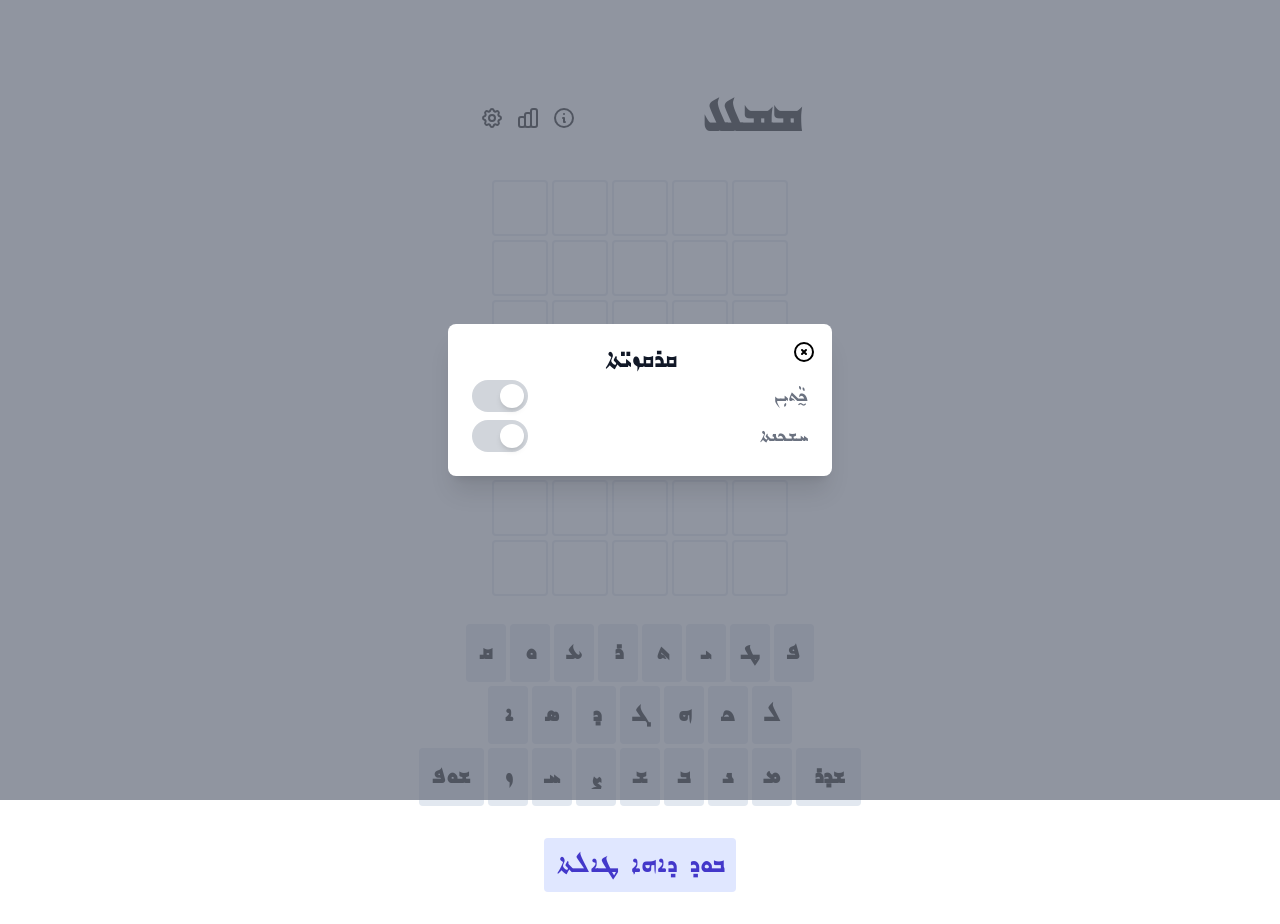
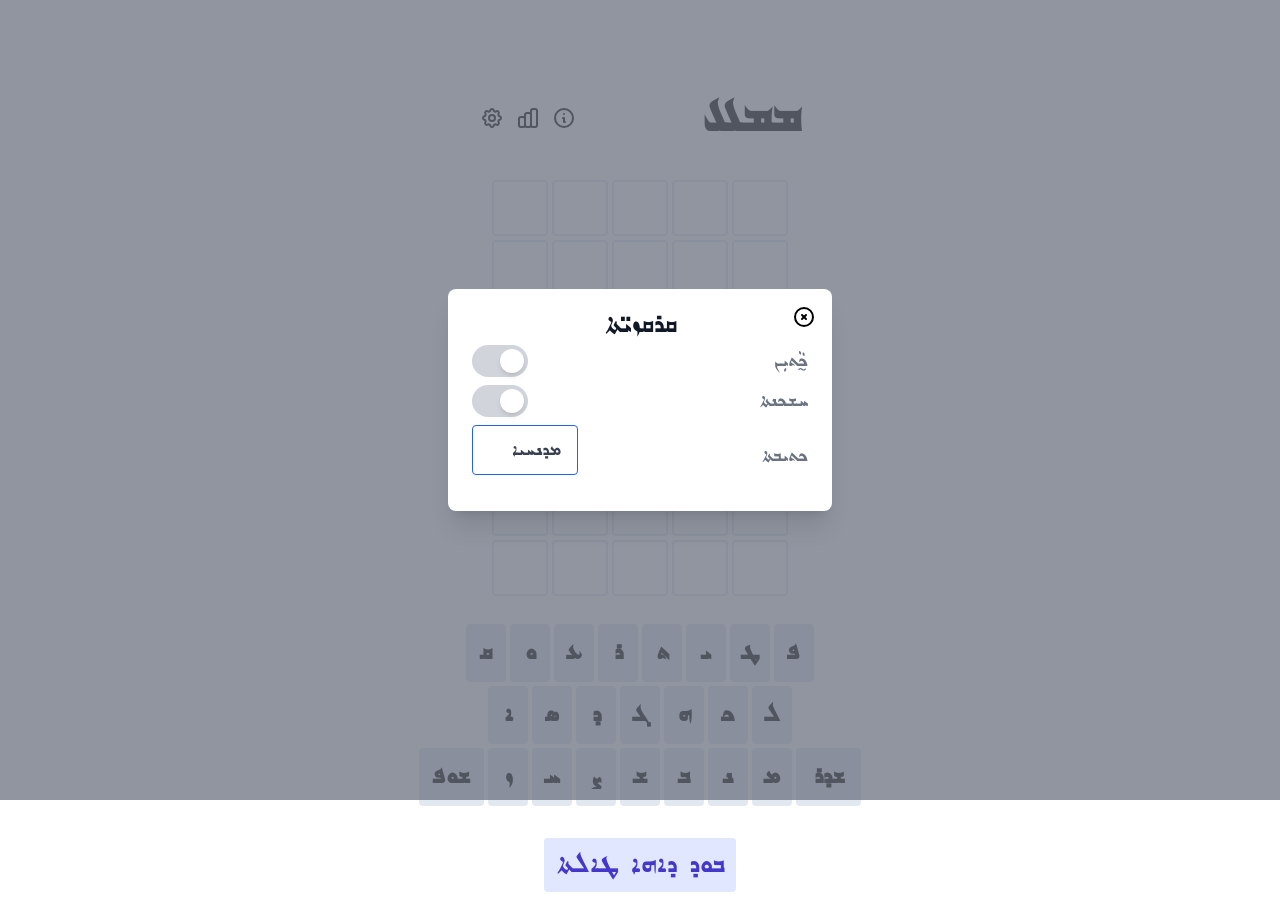
Before and after one commit to SargisYonan/Mamlal, a React (Create React App) app: page / in a window 1280 px wide. Both pictures are taken after a click on the icon 492 px from the left and 118 px from the top of the page. Built offline with nearby package versions, Linux system fonts and the light colour scheme.

Commit message:
Allow user to switch scripts
Creates a dropdown in the settings area, script change occurs in
real-time, and saves / loads it during subsequent visits.

Fixes #7

```diff
--- a/src/App.tsx
+++ b/src/App.tsx
@@ -62,6 +62,31 @@ function App() {
       ? true
       : false
   )
+  const [chooseScript, setScript] = useState<string>(
+    localStorage.getItem('script') as string
+  )
+
+  const handleScript = (chooseScript: string) => {
+    setScript(chooseScript)
+    localStorage.setItem('script', chooseScript)
+  }
+
+  useEffect(() => {
+    if (chooseScript) {
+      switch (chooseScript) {
+        case 'western':
+          document.body.style.fontFamily = 'Serto Jerusalem'
+          break
+        case 'eastern':
+          document.body.style.fontFamily = 'East Syriac Adiabene Regular'
+          break
+        case 'estrangela':
+          document.body.style.fontFamily = 'Estrangelo Nisibin'
+          break
+      }
+    }
+  }, [chooseScript])
+
   const [successAlert, setSuccessAlert] = useState('')
   const [isRevealing, setIsRevealing] = useState(false)
   const [guesses, setGuesses] = useState<string[]>(() => {
@@ -265,6 +290,8 @@ function App() {
         handleHardMode={handleHardMode}
         isDarkMode={isDarkMode}
         handleDarkMode={handleDarkMode}
+        chooseScript={chooseScript}
+        handleScript={handleScript}
       />
 
       <button
--- /dev/null
+++ b/src/components/modals/SettingsDropdown.tsx
@@ -0,0 +1,34 @@
+import classnames from 'classnames';
+
+type Props = {
+  settingName: string
+  flag: string
+  handleFlag: Function
+}
+
+export const SettingsDropdown = ({ settingName, flag, handleFlag }: Props) => {
+
+  const Dropdown = classnames(
+    'form-select form-select-lg mb-3 appearance-none block w-full px-4 py-2 text-2xl font-normal text-gray-700 bg-white bg-clip-padding bg-no-repeat border border-solid border-gray-300 rounded transition ease-in-out m-0      focus:text-gray-700 focus:bg-white focus:border-blue-600 focus:outline-none'
+  )
+
+  const selectChange = (event: React.ChangeEvent<HTMLSelectElement>) => {
+    const value = event.target.value;
+    handleFlag(value)
+  };
+
+  return (
+    <div className="flex justify-between items-center gap-8 mt-2">
+      <h2 className="text-2xl text-gray-500 dark:text-gray-300">
+        {settingName}
+      </h2>
+      <div>
+        <select className={Dropdown} onChange={selectChange} defaultValue={flag} dir="rtl">
+            <option value="eastern">ܡܕܢܚܝܐ</option>
+            <option value="estrangela">ܐܣܛܪܢܓܠܐ</option>
+            <option value="western">ܣܪܛܐ</option>
+        </select>
+        </div>
+    </div>
+  );
+};
--- a/src/components/modals/SettingsModal.tsx
+++ b/src/components/modals/SettingsModal.tsx
@@ -1,5 +1,7 @@
 import { BaseModal } from './BaseModal'
 import { SettingsToggle } from './SettingsToggle'
+import { SettingsDropdown } from './SettingsDropdown'
+
 
 type Props = {
   isOpen: boolean
@@ -8,6 +10,8 @@ type Props = {
   handleHardMode: Function
   isDarkMode: boolean
   handleDarkMode: Function
+  chooseScript: string
+  handleScript: Function
 }
 
 export const SettingsModal = ({
@@ -17,6 +21,8 @@ export const SettingsModal = ({
   handleHardMode,
   isDarkMode,
   handleDarkMode,
+  chooseScript,
+  handleScript
 }: Props) => {
   return (
     <BaseModal title="ܩܪܩܙܝ̈ܬܐ" isOpen={isOpen} handleClose={handleClose}>
@@ -31,6 +37,11 @@ export const SettingsModal = ({
           flag={isDarkMode}
           handleFlag={handleDarkMode}
         />
+        <SettingsDropdown
+          settingName="ܟܬܝܒܬܐ"
+          flag={chooseScript}
+          handleFlag={handleScript}
+        />
       </div>
     </BaseModal>
   )
--- a/src/index.css
+++ b/src/index.css
@@ -3,7 +3,7 @@
 @tailwind utilities;
 
 @font-face {
-  font-family: 'EastSyriacAdiabeneRegular';
+  font-family: 'East Syriac Adiabene Regular';
   src: url('/public/fonts/EastSyriacAdiabeneRegular.woff2') format('woff2'),
     url('/public/fonts/EastSyriacAdiabeneRegular.woff') format('woff');
   font-weight: normal;
@@ -20,12 +20,21 @@
   font-style: normal;
 }
 
+@font-face {
+  font-family: 'Serto Jerusalem';
+  src: url('/public/fonts/SertoJerusalem.woff2') format('woff2'),
+    url('/public/fonts/EastSyriacAdiabeneRegular.woff') format('woff');
+  font-weight: normal;
+  font-display: swap;
+  font-style: normal;
+}
+
 h1 {
   font-family: 'Estrangelo Nisibin', sans-serif;
 }
 
 body {
-  font-family: 'EastSyriacAdiabeneRegular', sans-serif;
+  font-family: 'East Syriac Adiabene Regular', sans-serif;
 }
 
 :root {
```
Also changed, not shown: public/fonts/SertoJerusalem.woff (added), public/fonts/SertoJerusalem.woff2 (added).
